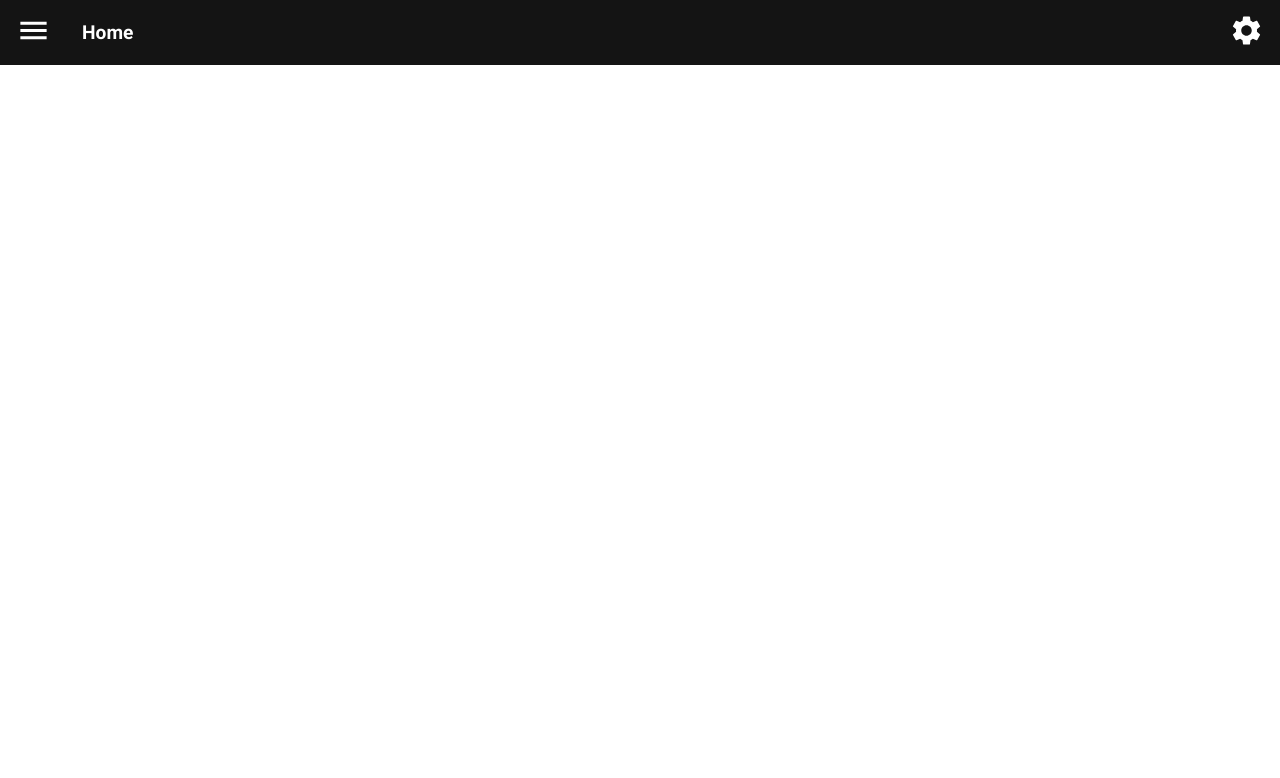
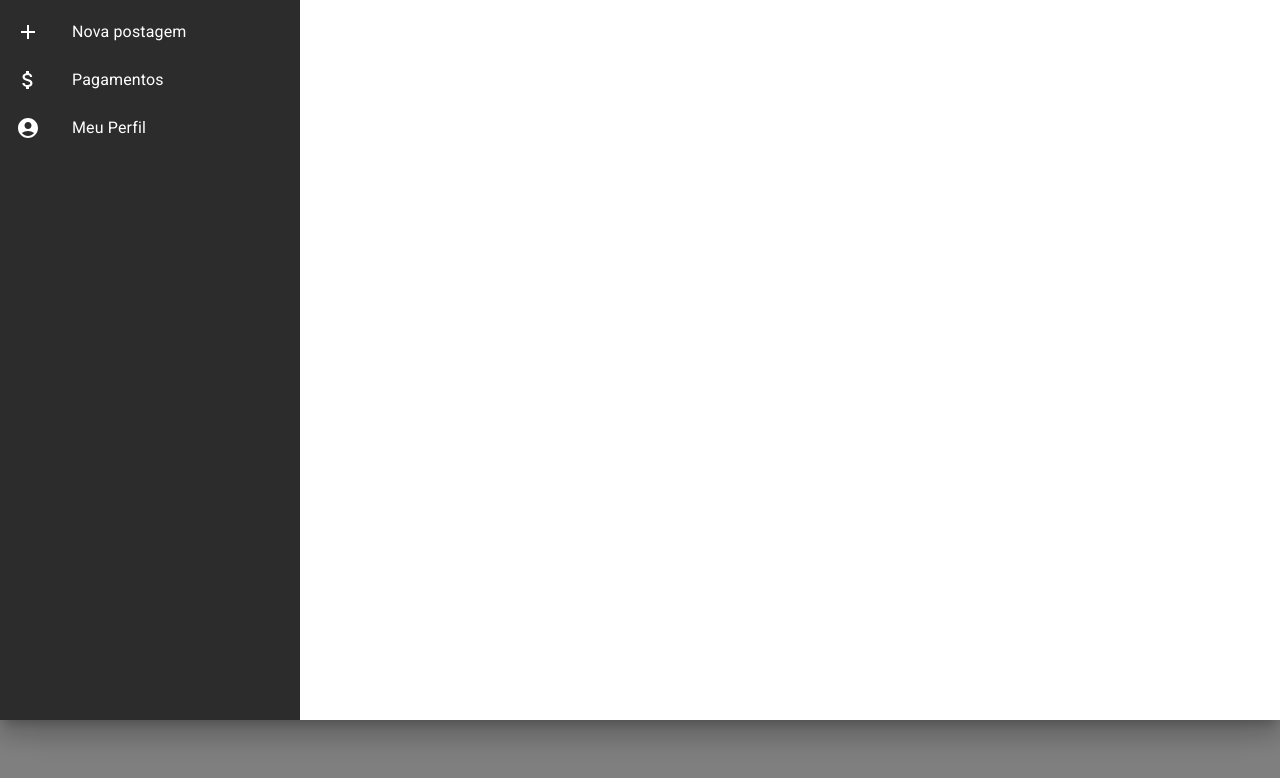
Before and after one commit to SI-2021/web-empr, a React (Create React App) app: page /home in a window 1280 px wide. Both pictures are taken after a click on the button 33 px from the left and 32 px from the top of the page. Shown: the top 778 px of the page. Built offline with nearby package versions, Linux system fonts and the light colour scheme.

Commit message:
building menu

```diff
--- a/src/components/Menu.jsx
+++ b/src/components/Menu.jsx
@@ -1,28 +1,139 @@
 import React, { useState } from 'react';
+import List from '@material-ui/core/List';
+import ListItem from '@material-ui/core/ListItem';
+import ListItemButton from '@material-ui/core/ListItemButton';
+import ListItemIcon from '@material-ui/core/ListItemIcon';
+import ListItemText from '@material-ui/core/ListItemText';
+import Drawer from '@material-ui/core/Drawer';
+import {Popover, Typography,Main } from '@material-ui/core';
+import { Menu as MenuIcon, Settings as ConfigIcon ,Add as AddIcon, AttachMoney as MoneyIcon, AccountCircle as AccountIcon } from '@material-ui/icons'
 
-import { Menu as MenuIcon, Settings  } from '@material-ui/icons';
 
 import styles from '../styles/components/menu.module.css';
 
 export function Menu(){
 
+  // Menu suspenso
+  const [state, setState] = React.useState({
+    top: false,
+    left: false,
+    bottom: false,
+    right: false,
+  });
+
+  const toggleDrawer = (anchor, open) => (event) => {
+    if (event.type === 'keydown' && (event.key === 'Tab' || event.key === 'Shift')) {
+      return;
+    }
+
+    setState({ ...state, [anchor]: open });
+  };
+
+  // ---
+
+  //Popover
+  const [anchorEl, setAnchorEl] = React.useState(null);
+
+  const handlePopoverOpen = (event) => {
+    setAnchorEl(event.currentTarget);
+  };
+
+  const handlePopoverClose = () => {
+    setAnchorEl(null);
+  };
+  // ---
+
+  const open = Boolean(anchorEl);
+
+  const listItens = (anchor) => (
+    <>
+
+    </>
+  );
 
   return(
     <div className={styles.container}>
       <div className={styles.bar}>
         <div className={styles.sideLeft}>
-          <button className={styles.buttonMenus} onClick={() => {}}>
+          <button className={styles.buttonMenus} onClick={toggleDrawer('top', true)}>
             <MenuIcon color="white" fontSize="large" />
           </button>
-          <a href='/home'>Home</a>
+          <Drawer
+            anchor={'top'}
+            open={state['top']}
+            onClose={toggleDrawer('top', false)}
+          >
+            { state.top && (
+              <>
+                <div className={styles.drawer}>
+                  <div className={styles.background}></div>
+
+                  <List>
+                    <ListItem disablePadding>
+                      <ListItemButton href="/simple-list">
+                        <ListItemIcon>
+                          <AddIcon color="white"/>
+                        </ListItemIcon>
+                        <ListItemText
+                          primary="Nova postagem"
+                          sx={{
+                            color:'white.main',
+                        }}/>
+                      </ListItemButton>
+                    </ListItem>
+
+                    <ListItem disablePadding>
+                      <ListItemButton href="/simple-list">
+                        <ListItemIcon>
+                          <MoneyIcon color="white"/>
+                        </ListItemIcon>
+                        <ListItemText
+                          primary="Pagamentos"
+                          sx={{color:'white.main'}}
+                        />
+                      </ListItemButton>
+                    </ListItem>
+
+                    <ListItem disablePadding>
+                      <ListItemButton href="/simple-list">
+                        <ListItemIcon>
+                          <AccountIcon color="white"/>
+                        </ListItemIcon>
+                        <ListItemText
+                          primary="Meu Perfil"
+                          sx={{color:'white.main'}}
+                        />
+                      </ListItemButton>
+                    </ListItem>
+                  </List>
+
+                </div>
+              </>
+            )}
+          </Drawer>
+
+          <nav>
+            <a href='/home'>Home</a>
+          </nav>
+
         </div>
 
         <div>
-        <button className={styles.buttonMenus} onClick={() => {}}>
-            <Settings color="white" fontSize="large" />
-          </button>
+        <button className={styles.buttonMenus} onClick={() => {}} onMouseEnter={handlePopoverOpen}
+          onMouseLeave={handlePopoverClose}>
+            <ConfigIcon color="white" fontSize="large" />
+        </button>
+        <Popover
+          id="mouse-over-popover"
+          sx={{ pointerEvents: 'none', }} open={open} anchorEl={anchorEl} anchorOrigin={{ vertical: 'bottom', horizontal: 'left', }} transformOrigin={{ vertical: 'top', horizontal: 'left', }}
+          onClose={handlePopoverClose}
+          disableRestoreFocus
+        >
+          <Typography sx={{ p: 1 }}>Em construção...</Typography>
+        </Popover>
         </div>
       </div>
+
 
     </div>
   )
--- a/src/styles/components/menu.module.css
+++ b/src/styles/components/menu.module.css
@@ -1,7 +1,9 @@
 .container {
-  background: var(--background);
+  display: grid;
+  grid-template-rows: 10vh 1fr;
+}
 
-}
+/* Navigate Bar */
 
 a {
   color: var(--white);
@@ -16,6 +18,9 @@ a {
 
   justify-content: space-between;
   padding: 0.8rem 1rem;
+
+  background: var(--background);
+  box-shadow: 0px 4px 4px rgba(0, 0, 0, 0.25);
 }
 
 .sideLeft {
@@ -31,3 +36,27 @@ a {
   border: none;
   cursor: pointer;
 }
+
+/* --- */
+
+/* Menu - Lista */
+
+.drawer {
+  position: relative;
+  width: 300px;
+  height: 90vh;
+}
+
+List, ListItem, ListItemButton {
+  background: none;
+}
+
+.background {
+  position: absolute;
+
+  filter: opacity(0.9);
+  background: var(--background);
+
+  width: 100%;
+  height: 90vh;
+}
```
